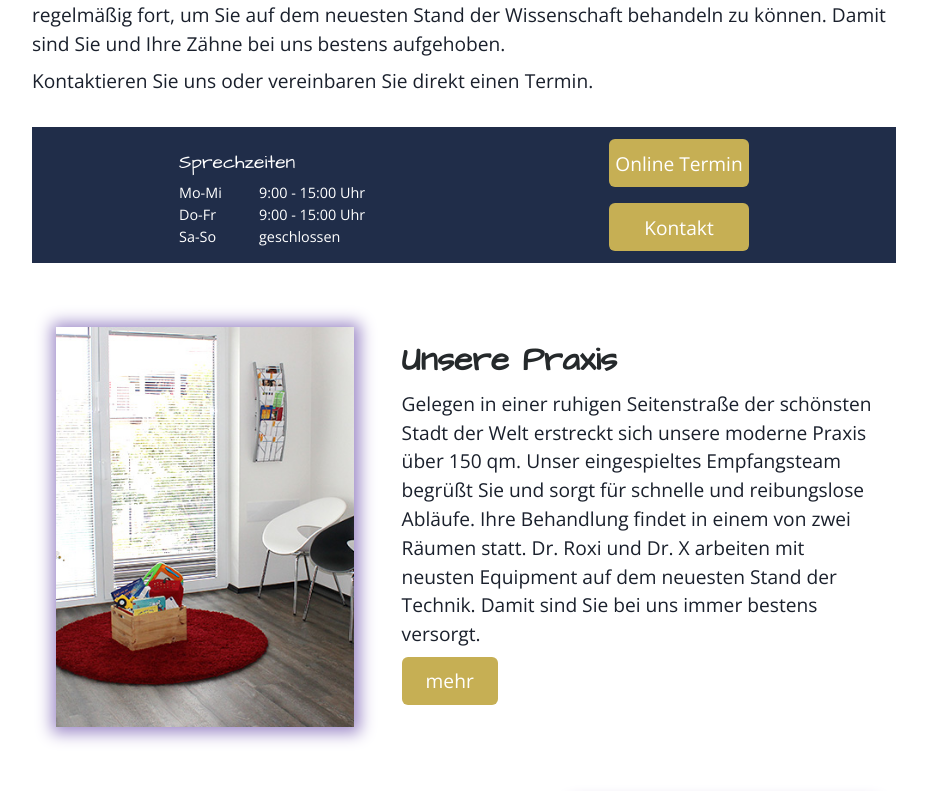
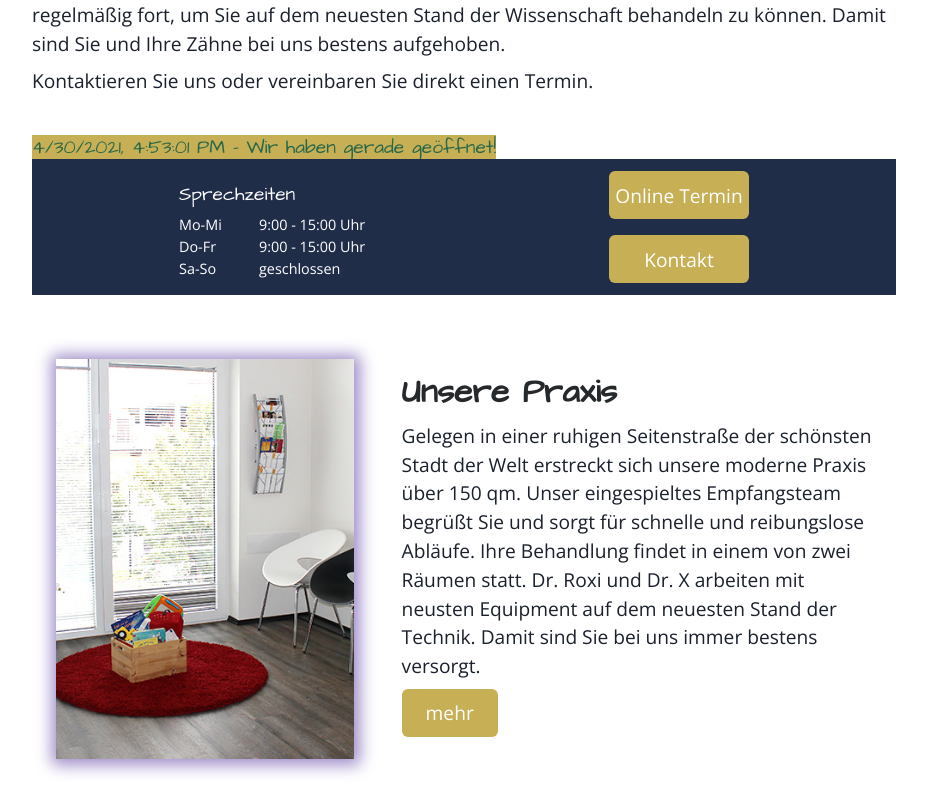
Before and after one commit to supersina/zahniweb, a React (Create React App) app: page / in a window 1280 px wide. Shown: the part 769-1560 px from the top of the page, without its empty margins (176-1103 px from the left). Built offline with nearby package versions, Linux system fonts and the light colour scheme.

Commit message:
time and open/closed is printet over opening hours (proto)

```diff
--- a/src/components/item-carousel.js
+++ b/src/components/item-carousel.js
@@ -93,7 +93,6 @@ export const ItemCarousel = ({ data, maxItemsToShow, children }) => {
           );
         })}
       </Carousel>
-      ;
     </>
   );
 };
--- a/src/pages/home.js
+++ b/src/pages/home.js
@@ -16,6 +16,8 @@ import { leistungenInfo } from '../data/leistungenInfo';
 import { kundenInfo } from '../data/kundenInfo';
 
 import { colors } from '../theme/colors';
+
+const actTime = new Date().toLocaleString();
 
 export const HomePage = () => {
   return (
@@ -44,6 +46,12 @@ export const HomePage = () => {
           <Text marginTop="0.5rem">
             Kontaktieren Sie uns oder vereinbaren Sie direkt einen Termin.
           </Text>
+
+          <Box width="fit-content" bg={colors.buttonColor} mt="2.5rem">
+            <Heading as="text" color="green.700" variant="small">
+              {actTime} - Wir haben gerade geöffnet!
+            </Heading>
+          </Box>
           <Flex
             //flex-flow="row wrap"
             //align="center"
@@ -52,7 +60,6 @@ export const HomePage = () => {
             justify="space-around"
             wrap="wrap"
             align="center"
-            mt="2rem"
             pr="2rem"
             pl="2rem"
             bg={colors.secColor}
```
